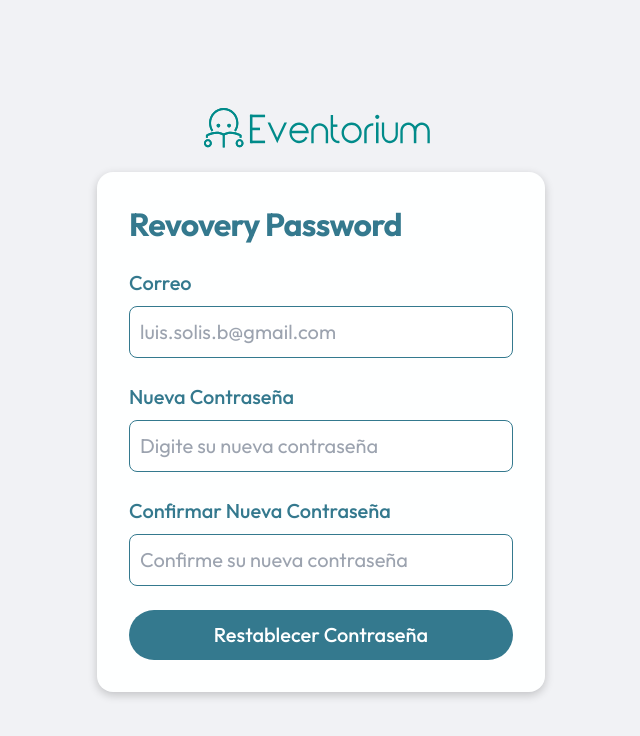
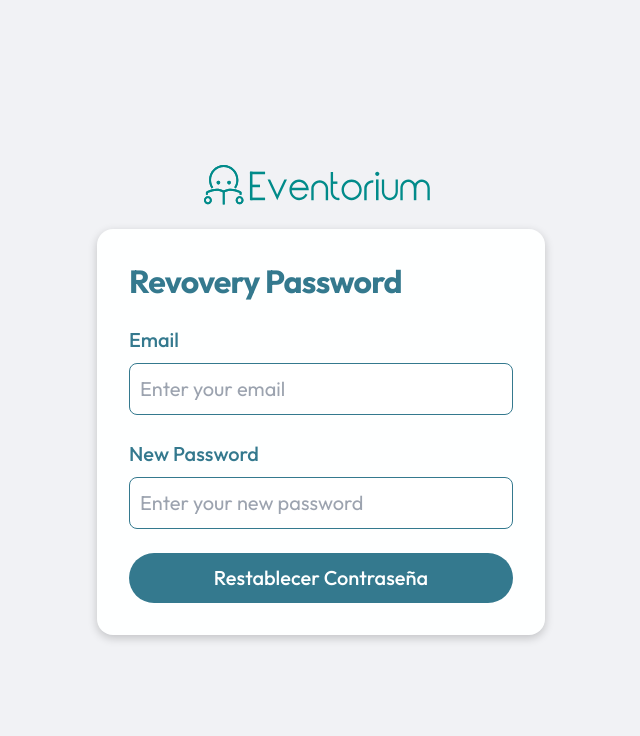
Before and after one commit to Afboi/ProyectoEventorium, a React (Vite) app in the folder intro/: page /PasswordRecovery in a window 1280 px wide. Shown: the top 736 px of the page, without its empty margins (319-959 px from the left). Built offline with nearby package versions, Linux system fonts and the light colour scheme.

Commit message:
Funcion RecoveryPassword implementada

```diff
--- a/intro/src/components/access_panel_components/PasswordRecoveryForm.jsx
+++ b/intro/src/components/access_panel_components/PasswordRecoveryForm.jsx
@@ -24,22 +24,25 @@ export function PasswordRecoveryForm() {
             <h1 className="text-[2rem] font-bold leading-tight tracking-tight text-blue md:text-2xl">
               Revovery Password
             </h1>
-            <form className="space-y-4 md:space-y-6" action="#">
+            <form className="space-y-4 md:space-y-6" action="http://eventoriumbackend.test/api/recoveryPassword" method="POST">
               <FormInput
                 type="email"
-                name="Correo"
-                placeholder="luis.solis.b@gmail.com"
+                name="Email"
+                title="email"
+                placeholder="Enter your email"
               />
               <FormInput
-                type="new_password"
-                name="Nueva Contraseña"
-                placeholder="Digite su nueva contraseña"
+                type="password"
+                name="New Password"
+                title="password"
+                placeholder="Enter your new password"
               />
-              <FormInput
-                type="confirm_password"
-                name="Confirmar Nueva Contraseña"
-                placeholder="Confirme su nueva contraseña"
-              />
+              {/* <FormInput
+                type="password"
+                name="Confirm new Password"
+                title="confirm_new_password"
+                placeholder="Confirm your new password"
+              /> */}
               <button
                 type="submit"
                 className="w-full text-white bg-blue hover:bg-light-gray hover:text-blue focus:ring-4 focus:outline-none focus:ring-primary-300 font-medium rounded-full text-sm px-5 py-2.5 text-center dark:bg-orange dark:hover:bg-[#bb7c4c] dark:focus:ring-[#ffcca4]"
--- a/intro/src/components/access_panel_components/RegisterForm.jsx
+++ b/intro/src/components/access_panel_components/RegisterForm.jsx
@@ -1,8 +1,9 @@
-import React, { useState, useRef } from "react";
+import React, { useState, useRef, useEffect  } from "react";
 import "../../index.css";
 import { FormInput } from "../access_panel_components/FormInput";
 import Logo from "../../assets/imgs/logoEventorium.svg";
 import { SelectInput } from "../access_panel_components/SelectInput";
+import  TermsConditions  from "./TermsModal";
 
 export const diseases = [
   { id: 1, name: "Diabetes", label: "Diabetes"},
@@ -30,6 +31,19 @@ export function RegisterForm() {
   const [selectedImage, setSelectedImage] = useState(null);
   const fileInputRef = useRef(null);
 
+  const [isModalOpen, setIsModalOpen] = useState(false);
+  const openModal = () => setIsModalOpen(true);
+  const closeModal = () => setIsModalOpen(false);
+
+  useEffect(() => {
+    if (isModalOpen) {
+      document.body.style.overflow = 'hidden';
+    } else {
+      document.body.style.overflow = 'auto';
+    }
+  }, [isModalOpen]);
+
+
   const handleImageChange = (e) => {
     const file = e.target.files[0];
     if (file) {
@@ -46,6 +60,9 @@ export function RegisterForm() {
 
   const baseUrl = `${window.location.protocol}//${window.location.hostname}${window.location.port ? `:${window.location.port}` : ''}`;
   const redirectUrl = `${baseUrl}/SignIn`;
+
+
+
 
   return (
     <section className="dark:text-white">
@@ -169,12 +186,15 @@ export function RegisterForm() {
                 <div className="ml-3 text-sm">
                   <label htmlFor="terms" className="font-light text-gray-500">
                     I accept the{" "}
-                    <a
+                    <button
                       className="font-medium text-blue hover:underline dark:text-orange"
                       href="#"
+                      onClick={openModal}
+                      required
                     >
                       Terms and Conditions
-                    </a>
+                    </button>
+                    <TermsConditions isOpen={isModalOpen} onClose={closeModal} />
                   </label>
                 </div>
               </div>
--- /dev/null
+++ b/intro/src/components/access_panel_components/TermsModal.jsx
@@ -0,0 +1,36 @@
+import React from 'react';
+
+const TermsModal = ({ isOpen, onClose }) => {
+  if (!isOpen) return null;
+
+  return (
+    <div className="fixed inset-0 flex items-center justify-center z-50">
+      <div className="fixed inset-0 bg-black opacity-50"></div>
+      <div className="bg-white rounded-lg p-6 shadow-lg z-10 max-w-[45rem] w-full">
+        <h2 className="text-2xl font-bold text-blue mb-4">Terms and Conditions</h2>
+        <p className="mb-4">
+          Welcome to our event and activity registration application. By using this application, you agree to abide by the following terms and conditions:
+        </p>
+        <ol className="list-decimal pl-5 space-y-2 mb-4">
+          <li>You must provide accurate and up-to-date information when registering.</li>
+          <li>The application must not be used for illegal or unauthorized activities.</li>
+          <li>All provided data must be genuine, and impersonation of others is not allowed.</li>
+          <li>We reserve the right to modify or discontinue the application without prior notice.</li>
+          <li>We are committed to protecting the privacy of your personal data.</li>
+        </ol>
+        <p className="mb-2">
+        If you have any questions or doubts about these conditions, please do not hesitate to contact us at the following numbers:
+        </p>
+        <p className='mb-4'> 8682 2547 - 8449 4250</p>
+        <button
+          className="bg-blue text-white py-2 px-4 rounded hover:bg-blue-600"
+          onClick={onClose}
+        >
+          Close
+        </button>
+      </div>
+    </div>
+  );
+};
+
+export default TermsModal;
--- a/intro/src/components/profile_user_components/EditProfileInfo.jsx
+++ b/intro/src/components/profile_user_components/EditProfileInfo.jsx
@@ -169,7 +169,9 @@ export function EditProfileInfo({
     },
   ];
 
-  const baseUrl = `${window.location.protocol}//${window.location.hostname}${window.location.port ? `:${window.location.port}` : ''}`;
+  const baseUrl = `${window.location.protocol}//${window.location.hostname}${
+    window.location.port ? `:${window.location.port}` : ""
+  }`;
   const path = window.location.pathname;
   const redirectUrl = `${baseUrl}${path}`;
 
@@ -201,6 +203,9 @@ export function EditProfileInfo({
               onChange={handleImageChange}
               className="cursor-pointer absolute bottom-0 left-2/4 transform -translate-x-1/2 translate-y-1/2 opacity-0 w-32 h-32 rounded-full"
             />
+            <div className="absolute inset-0 flex justify-center items-center opacity-0 hover:opacity-100 rounded-full cursor-pointer">
+              <p className="text-white text-sm">Change</p>
+            </div>
           </div>
           {/* Close Button */}
           <div className="flex justify-end">
```
